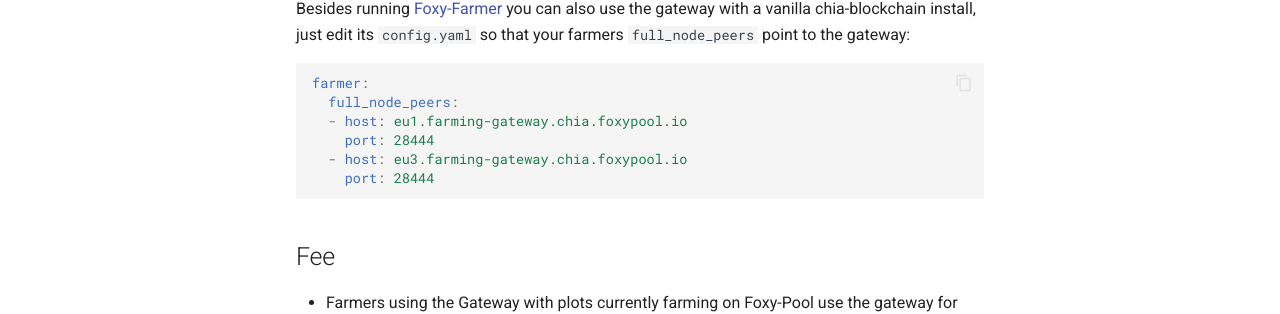
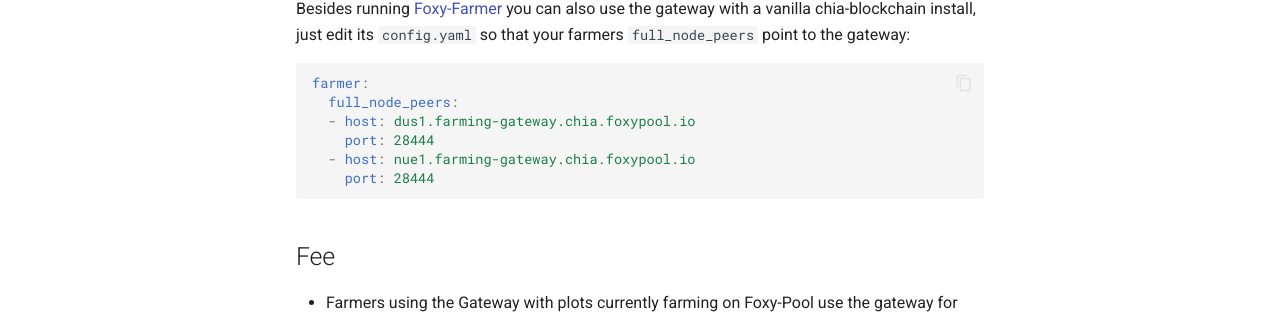
Before and after one commit to foxypool/docs, an MkDocs documentation site: the page built from docs/proof-of-spacetime/chia-farming-gateway/index.md, in a window 1280 px wide and 1300 px high. Shown: the part 578-892 px from the top of the window. Built offline with MkDocs 1.6.1 and Material for MkDocs 9.7.7, drawn with Linux system fonts in a browser that asks for light colours; comment, search, counter and statistics services are not loaded.

Commit message:
Update farming gateway endpoints

````diff
--- a/docs/proof-of-spacetime/chia-farming-gateway/index.md
+++ b/docs/proof-of-spacetime/chia-farming-gateway/index.md
@@ -16,9 +16,9 @@
 ```yaml
 farmer:
   full_node_peers:
-  - host: eu1.farming-gateway.chia.foxypool.io
+  - host: dus1.farming-gateway.chia.foxypool.io
     port: 28444
-  - host: eu3.farming-gateway.chia.foxypool.io
+  - host: nue1.farming-gateway.chia.foxypool.io
     port: 28444
 ```
 
````
Also changed, not shown: docs/proof-of-spacetime/guides/switching-from-flex-farmer-to-foxy.md (+2 -2 lines).
